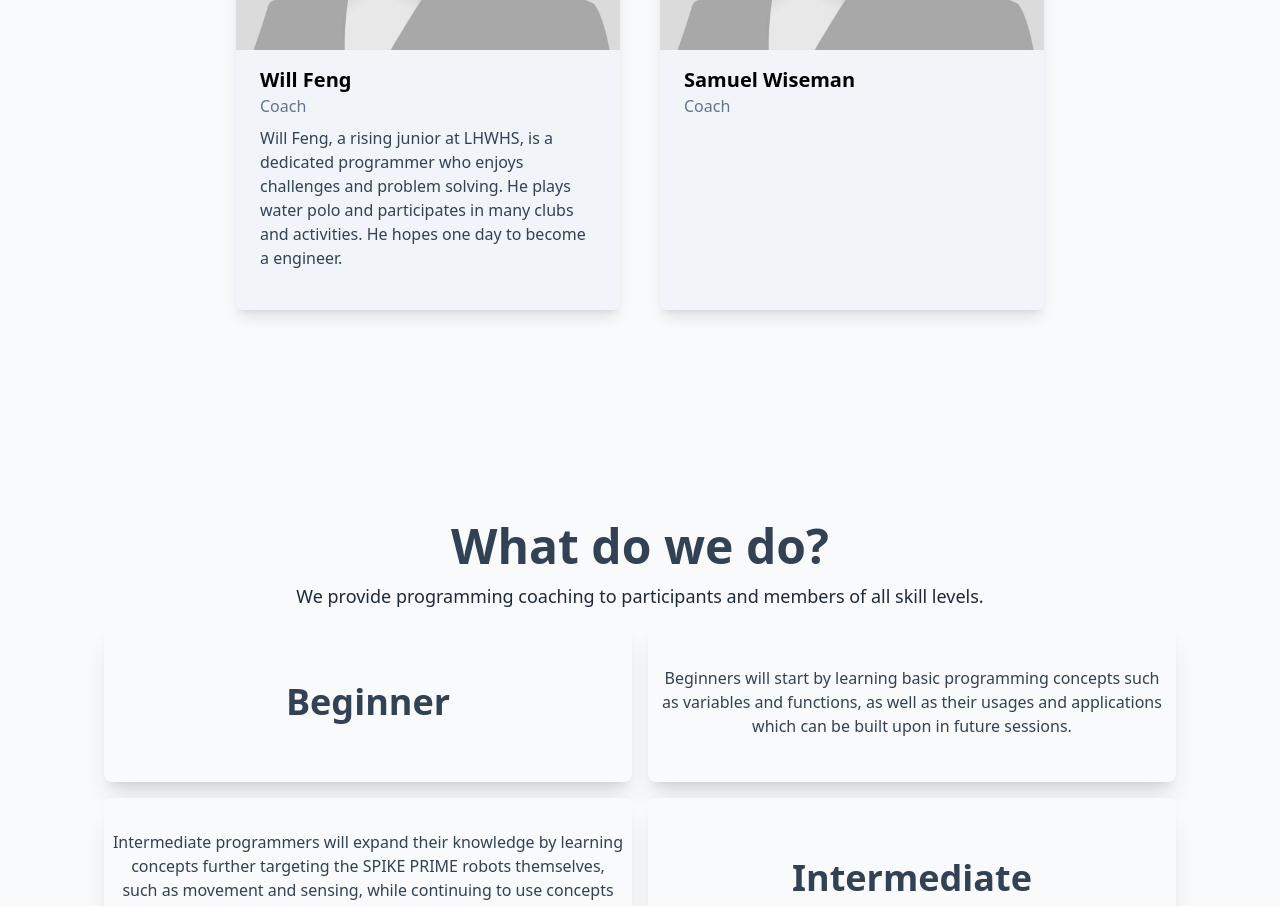
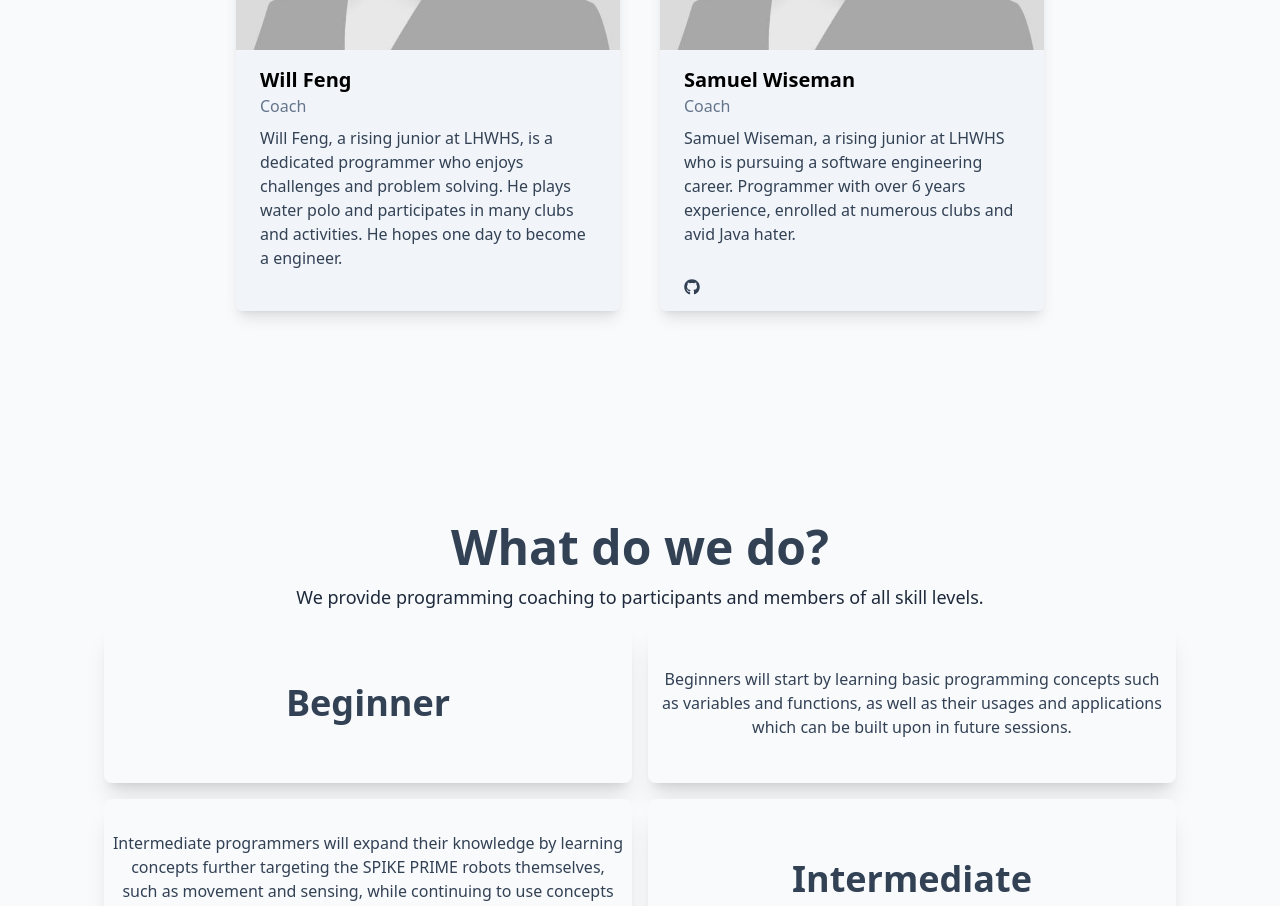
Before and after one commit to Coding-Academy-STL/fllstl.codes, a Next.js app: page / in a window 1280 px wide. Shown: the part 1340-2246 px from the top of the page. Built offline with nearby package versions, Linux system fonts and the light colour scheme.

Commit message:
feat: add about info for Sam

```diff
--- a/pages/index.tsx
+++ b/pages/index.tsx
@@ -54,7 +54,15 @@ const people = [
     {
         name: 'Samuel Wiseman',
         role: 'Coach',
-        bio: '',
+        bio: 'Samuel Wiseman, a rising junior at LHWHS who is pursuing a software engineering career. Programmer with over 6 years experience, enrolled at numerous clubs and avid Java hater.',
+        links: [
+            {
+                link: 'https://github.com/notSam25',
+                node: (
+                    <FaGithub className="inline-block mr-2 mb-2 w-4 fill-slate-700 dark:fill-slate-50" />
+                ),
+            },
+        ],
     },
 ]
 
```
